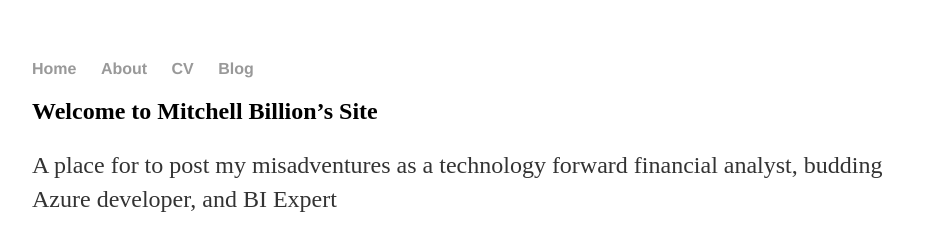
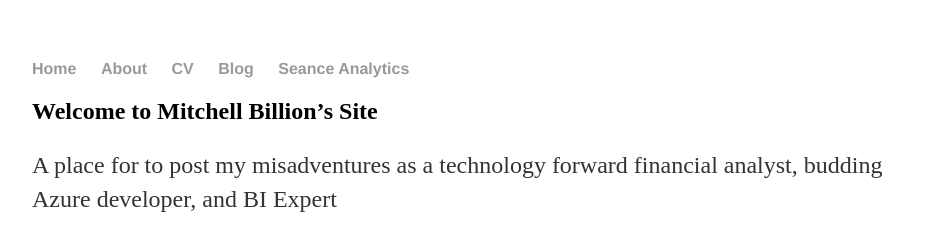
Before and after one commit to MitchellBillion/MitchellBillion.github.io, a Jekyll site: the page built from index.md, in a window 1280 px wide. Shown: the top 246 px of the page, without its empty margins (160-1109 px from the left). Built offline with Jekyll 4.4.1, drawn with Linux system fonts in a browser that asks for light colours; our own code applies the rules of GitHub Pages for plain Markdown files.

Commit message:
Update default.html

```diff
--- a/_layouts/default.html
+++ b/_layouts/default.html
@@ -12,6 +12,7 @@
 		        	<li><a href="/about">About</a></li>
 	        		<li><a href="/cv">CV</a></li>
 	        		<li><a href="/blog">Blog</a></li>
+				<li><a href="/seanceanalytics">Seance Analytics</a></li>
 	    		</ul>
 			</nav>
 			<div class="container">
```
